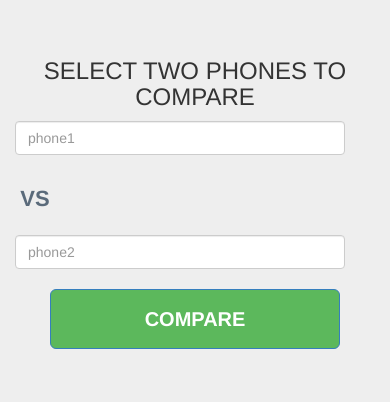
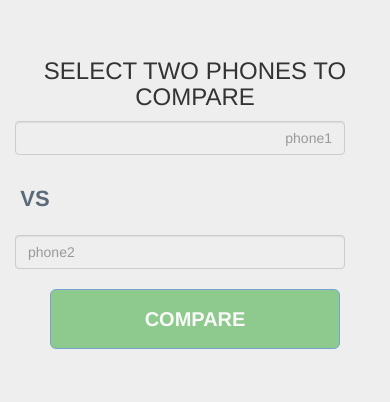
Before and after one commit to hungpham/SmartPhone, a website: page app/index.html in a window 390 px wide. Shown: the part 150-552 px from the top of the page. Drawn offline with Linux system fonts and the light colour scheme; some packages are replaced by stand-ins of ours; a script that the page names is missing.

Commit message:
add ng-disable for input phones and button compare

```diff
--- a/app/css/home.css
+++ b/app/css/home.css
@@ -107,6 +107,7 @@
 }
 .wrap-compare input.product1{
   width: 330px;
+  text-align: right;
 }
 .wrap-compare input.product2{
   width: 330px;
--- a/app/partials/phone-list.html
+++ b/app/partials/phone-list.html
@@ -17,18 +17,17 @@
         <div class="form-group">
             <div class="inputs-container">
                 <div class="input-container">
-                    <input type="text" class="form-control product1" placeholder="{{'compare_phone1' | translate}}" ng-model="phone1.phone_name">
+                    <input ng-disabled="phone1.phone_id== ''" type="text" class="form-control product1" placeholder="{{'compare_phone1' | translate}}" ng-model="phone1.phone_name" readonly="readonly">
                     <div class="error-message" id="product1-error"></div>
                 </div>
                 <div class="vs">vs</div>
                 <div class="input-container">
-                    <input type="text" class="form-control product2" placeholder="{{'compare_phone2' | translate}}" ng-model="phone2.phone_name">
+                    <input ng-disabled="phone2.phone_id== ''" type="text" class="form-control product2" placeholder="{{'compare_phone2' | translate}}" ng-model="phone2.phone_name"  readonly="readonly">
                     <div class="error-message" id="product2-error"></div>
                 </div>
             </div>
             <div class="row">
-                <!-- <button class="large" type="submit" value="compare">{{'compare' | translate}}</button>  -->
-                <a href="#/phone1/{{phone1.phone_id}}/phone2/{{phone2.phone_id}}" class="btn btn-primary btn-lg" role="button">{{'compare_button' | translate}}</a>
+                <a ng-disabled="phone1.phone_id== '' || phone2.phone_id == ''" href="#/phone1/{{phone1.phone_id}}/phone2/{{phone2.phone_id}}" class="btn btn-primary btn-lg" role="button">{{'compare_button' | translate}}</a>
 
             </div>
 
```
